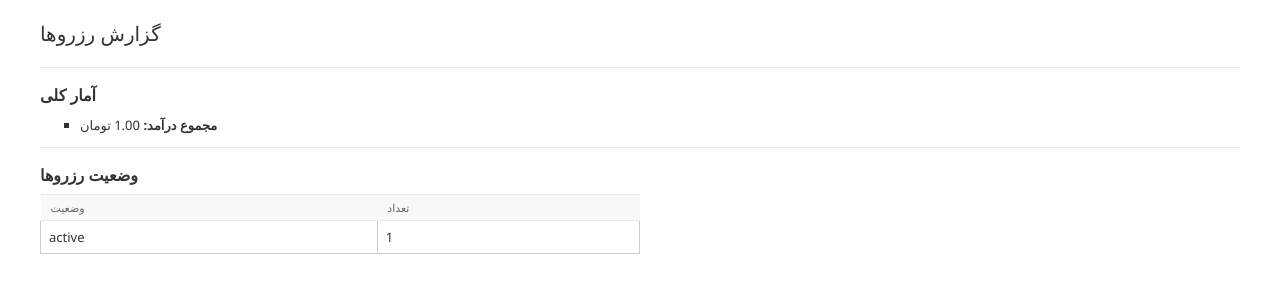
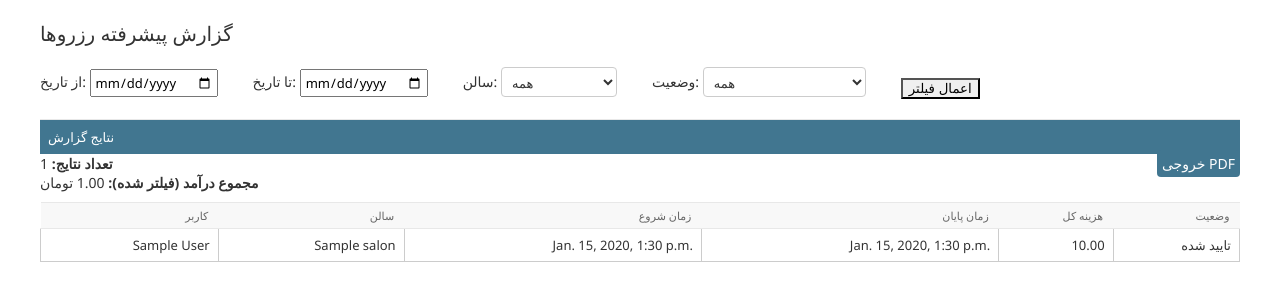
Before and after one commit to mahdi199133/eju, a Django app: template booking/templates/admin/booking_report.html in a window 1280 px wide. Shown: the part 92-393 px from the top of the page. Run offline with Django 5.2, Linux system fonts and the light colour scheme; tables that the repository leaves empty hold one stand-in row (values such as "Sample post"); the template is opened without the code that fills it: values that come from a table or form of the project are taken from there, most other values are stand-ins (such as "Sample title", 1, 10 or a date in 2020).

Commit message:
feat: Enhance admin panel with advanced reporting and manual booking
This commit introduces several major enhancements to the admin panel:

1.  **Advanced Reporting:**
    *   Adds a new, dedicated reporting page for bookings.
    *   Implements filtering by date range, salon, and booking status.
    *   Adds a feature to export the filtered report to a PDF document, with support for Persian characters.

2.  **Manual Booking by Admin:**
    *   Allows administrators to create bookings on behalf of users.
    *   The `total_cost` is now automatically calculated and populated based on the salon's hourly rate and the booking duration, streamlining the process.

3.  **Modernized UI:**
    *   Integrates the `django-jazzmin` theme to provide a more modern, attractive, and user-friendly interface for the entire admin panel.

```diff
--- a/booking/templates/admin/booking_report.html
+++ b/booking/templates/admin/booking_report.html
@@ -1,38 +1,98 @@
 {% extends "admin/base_site.html" %}
+{% load i18n %}
+
 {% block content %}
-<h1>گزارش رزروها</h1>
+<div class="module">
+    <h1>{% trans 'گزارش پیشرفته رزروها' %}</h1>
+
+    <form method="get" id="report-filter-form">
+        <div style="display: flex; gap: 20px; align-items: flex-end; margin-bottom: 20px;">
+            <div>
+                <label for="id_start_date">{% trans 'از تاریخ:' %}</label>
+                <input type="date" name="start_date" id="id_start_date" value="{{ request.GET.start_date }}">
+            </div>
+            <div>
+                <label for="id_end_date">{% trans 'تا تاریخ:' %}</label>
+                <input type="date" name="end_date" id="id_end_date" value="{{ request.GET.end_date }}">
+            </div>
+            <div>
+                <label for="id_salon">{% trans 'سالن:' %}</label>
+                <select name="salon" id="id_salon">
+                    <option value="">{% trans 'همه' %}</option>
+                    {% for salon in salons %}
+                        <option value="{{ salon.id }}" {% if request.GET.salon|add:"0" == salon.id %}selected{% endif %}>{{ salon.name }}</option>
+                    {% endfor %}
+                </select>
+            </div>
+            <div>
+                <label for="id_status">{% trans 'وضعیت:' %}</label>
+                <select name="status" id="id_status">
+                    <option value="">{% trans 'همه' %}</option>
+                    {% for status_id, status_name in status_choices %}
+                        <option value="{{ status_id }}" {% if request.GET.status == status_id %}selected{% endif %}>{{ status_name }}</option>
+                    {% endfor %}
+                </select>
+            </div>
+            <button type="submit">{% trans 'اعمال فیلتر' %}</button>
+        </div>
+    </form>
+
     <hr>
-<h2>آمار کلی</h2>
-<ul>
-    <li><strong>مجموع درآمد:</strong> {{ total_revenue|floatformat:2 }} تومان</li>
-</ul>
-<hr>
-<h2>وضعیت رزروها</h2>
+
+    <h2>{% trans 'نتایج گزارش' %}</h2>
+    <div style="display: flex; justify-content: space-between; margin-bottom: 10px;">
+        <div>
+            <strong>{% trans 'تعداد نتایج:' %}</strong> {{ bookings|length }}<br>
+            <strong>{% trans 'مجموع درآمد (فیلتر شده):' %}</strong> {{ total_revenue|floatformat:2 }} {% trans 'تومان' %}
+        </div>
+        <div>
+            <a href="?{{ request.GET.urlencode }}&export=pdf" class="button">{% trans 'خروجی PDF' %}</a>
+        </div>
+    </div>
+
     <table>
         <thead>
             <tr>
-            <th>وضعیت</th>
-            <th>تعداد</th>
+                <th>{% trans 'کاربر' %}</th>
+                <th>{% trans 'سالن' %}</th>
+                <th>{% trans 'زمان شروع' %}</th>
+                <th>{% trans 'زمان پایان' %}</th>
+                <th>{% trans 'هزینه کل' %}</th>
+                <th>{% trans 'وضعیت' %}</th>
             </tr>
         </thead>
         <tbody>
-        {% for stat in booking_stats %}
+            {% for booking in bookings %}
             <tr>
-            <td>{{ stat.status }}</td>
-            <td>{{ stat.count }}</td>
+                <td>{{ booking.user.full_name|default:booking.user.phone_number }}</td>
+                <td>{{ booking.salon.name }}</td>
+                <td>{{ booking.start_time }}</td>
+                <td>{{ booking.end_time }}</td>
+                <td>{{ booking.total_cost|floatformat:2 }}</td>
+                <td>{{ booking.get_status_display }}</td>
+            </tr>
+            {% empty %}
+            <tr>
+                <td colspan="6">{% trans 'هیچ رزروی با این مشخصات یافت نشد.' %}</td>
             </tr>
             {% endfor %}
         </tbody>
     </table>
+</div>
+
 <style>
+    #report-filter-form div {
+        display: inline-block;
+        margin-right: 15px;
+    }
     table {
-        width: 50%;
+        width: 100%;
         border-collapse: collapse;
     }
     th, td {
         border: 1px solid #ccc;
         padding: 8px;
-        text-align: left;
+        text-align: right;
     }
     th {
         background-color: #f2f2f2;
--- a/salon_booking/settings.py
+++ b/salon_booking/settings.py
@@ -18,6 +18,7 @@ ALLOWED_HOSTS = []
 # Application definition
 
 INSTALLED_APPS = [
+    "jazzmin",
     "django.contrib.admin",
     "django.contrib.auth",
     "django.contrib.contenttypes",
```
Also changed, not shown: booking/admin.py (+49 -5 lines), booking/templates/admin/report_pdf_template.html (added, +74 -0 lines). Lines whose indentation alone changed are shown as unchanged.
